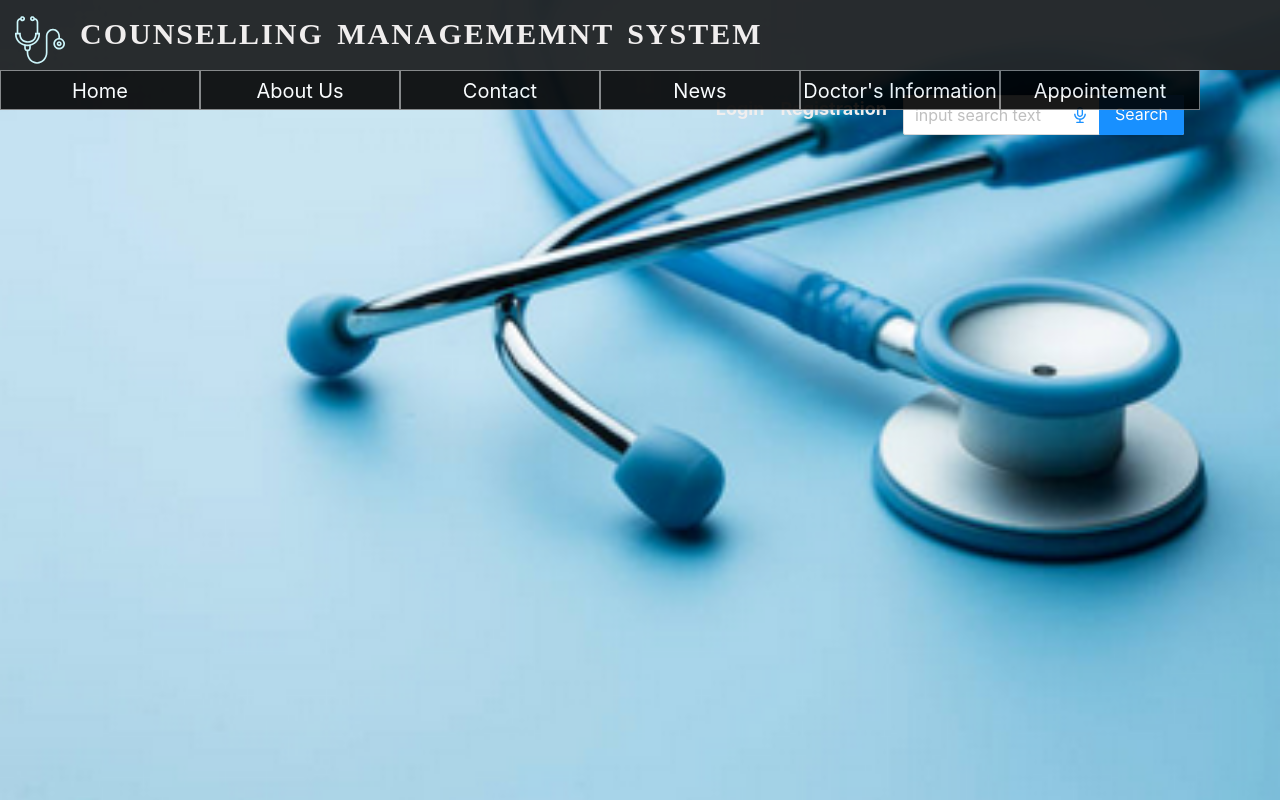
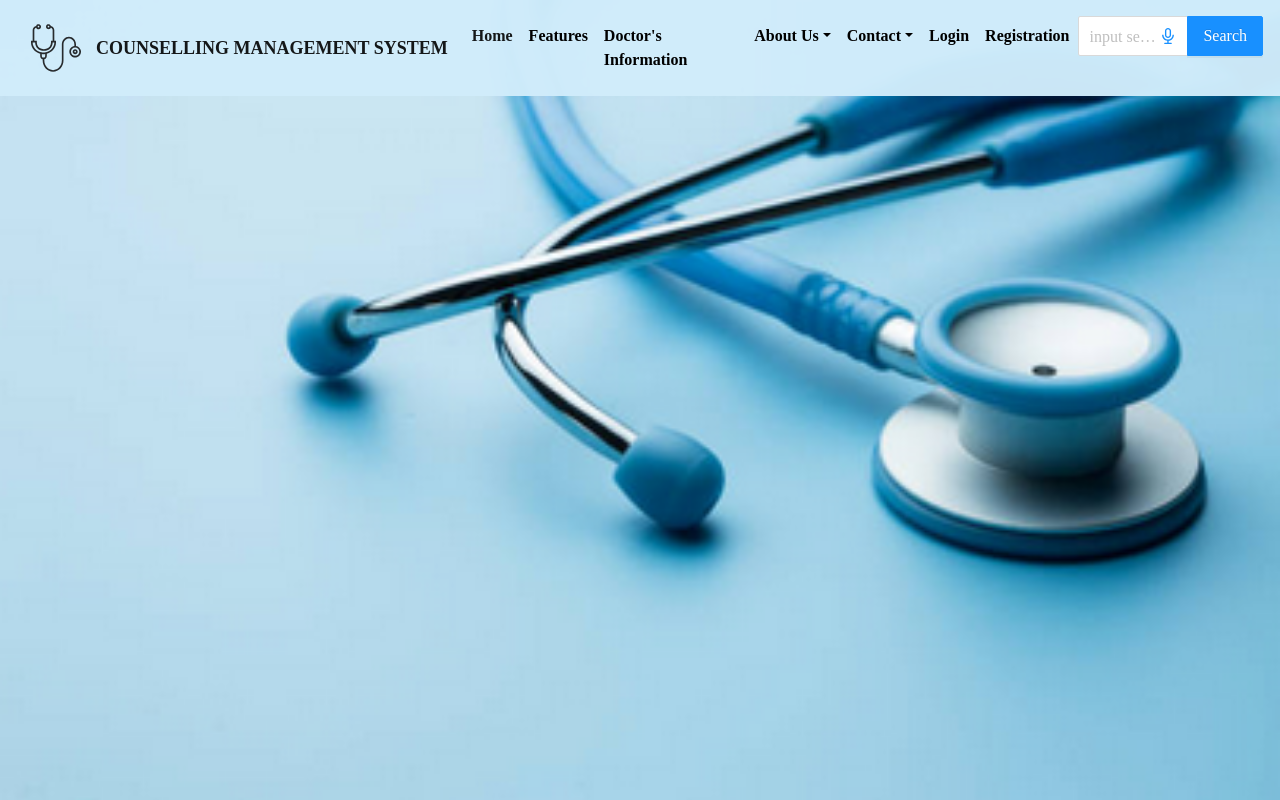
Before and after one commit to AlEkramHossainAbir/Patient-Management-System-FrontEnd, a Next.js app: page / in a window 1280 px wide. Shown: the top 800 px of the page. Built offline with nearby package versions, Linux system fonts and the light colour scheme.

Commit message:
Header and Navbar Changed

```diff
--- a/components/Mylayouts.jsx
+++ b/components/Mylayouts.jsx
@@ -1,14 +1,12 @@
 import { Layout } from "antd";
 import Header from "./common/Header";
 import Footer from "./common/Footer";
-import Navbar from "./common/Navbar";
 const { Content } = Layout;
 
 export default ({ children }) => {
   return (
     <React.Fragment>
       <Header title="Counselling management System" />
-      <Navbar />
       {children}
       <Footer />
     </React.Fragment>
--- a/components/common/Header.jsx
+++ b/components/common/Header.jsx
@@ -4,6 +4,7 @@ import { Button, Tooltip } from "antd";
 import { SearchOutlined } from "@ant-design/icons";
 import { Input } from "antd";
 import { AudioOutlined } from "@ant-design/icons";
+import Ribbon from "antd/lib/badge/Ribbon";
 const { Search } = Input;
 
 const suffix = (
@@ -36,28 +37,117 @@ export default class Header extends React.Component {
           ></link>
           <link rel="stylesheet" href="/style.css"></link>
         </Head>
-        <header>
-          <div className="head">
-            <div className="logo">
-              <img src="/stethoscope.svg" />
-              <a href="#" className="name">
-                Counselling Managememnt System
-              </a>
-            </div>
-            <info>
-              <a href="/auth/login">Login</a>
-              <a href="/auth/register">Registration</a>
+        <nav className="navbar navbar-expand-lg navbar-light">
+          <div className="logo">
+            <img src="/stethoscope.svg"></img>
+          </div>
+
+          <a className="navbar-brand" href="http://localhost:3000/">
+            Counselling Management System
+          </a>
+          <button
+            className="navbar-toggler"
+            type="button"
+            data-toggle="collapse"
+            data-target="#navbarNavDropdown"
+            aria-controls="navbarNavDropdown"
+            aria-expanded="false"
+            aria-label="Toggle navigation"
+          >
+            <span className="navbar-toggler-icon"></span>
+          </button>
+          <div className="collapse navbar-collapse" id="navbarNavDropdown">
+            <ul className="navbar-nav">
+              <li className="nav-item active">
+                <a className="nav-link" href="http://localhost:3000/">
+                  Home <span className="sr-only">(current)</span>
+                </a>
+              </li>
+              <li className="nav-item">
+                <a className="nav-link" href="../Layout">
+                  Features
+                </a>
+              </li>
+              <li className="nav-item">
+                <a className="nav-link" href="../doctorslist">
+                  Doctor's Information
+                </a>
+              </li>
+              <li className="nav-item dropdown">
+                <a
+                  className="nav-link dropdown-toggle"
+                  href="#"
+                  id="navbarDropdownMenuLink"
+                  role="button"
+                  data-toggle="dropdown"
+                  aria-haspopup="true"
+                  aria-expanded="false"
+                >
+                  About Us
+                </a>
+                <div
+                  className="dropdown-menu"
+                  aria-labelledby="navbarDropdownMenuLink"
+                >
+                  <a className="dropdown-item" href="#">
+                    Our Team
+                  </a>
+                  <a className="dropdown-item" href="#">
+                    Project Purpose
+                  </a>
+                  <a className="dropdown-item" href="#">
+                    Resources
+                  </a>
+                  <a className="dropdown-item" href="#">
+                    Mission & Vision
+                  </a>
+                </div>
+              </li>
+              <li className="nav-item dropdown">
+                <a
+                  className="nav-link dropdown-toggle"
+                  href="#"
+                  id="navbarDropdownMenuLink"
+                  role="button"
+                  data-toggle="dropdown"
+                  aria-haspopup="true"
+                  aria-expanded="false"
+                >
+                  Contact
+                </a>
+                <div
+                  className="dropdown-menu"
+                  aria-labelledby="navbarDropdownMenuLink"
+                >
+                  <a className="dropdown-item" href="#">
+                    Map
+                  </a>
+                  <a className="dropdown-item" href="#">
+                    Direction
+                  </a>
+                </div>
+              </li>
+              <li className="nav-item">
+                <a className="nav-link" href="/auth/login">
+                  Login
+                </a>
+              </li>
+              <li className="nav-item">
+                <a className="nav-link" href="/auth/register" target="_blank">
+                  Registration
+                </a>
+              </li>
               <Search
-                style={{ width: "50%" }}
+                style={{ float: "right", width: "25%" }}
                 placeholder="input search text"
                 enterButton="Search"
                 size="large"
                 suffix={suffix}
                 onSearch={(value) => console.log(value)}
               />
-            </info>
+            </ul>
           </div>
-        </header>
+        </nav>
       </React.Fragment>
     );
   }
--- a/components/common/Navbar.jsx
+++ /dev/null
@@ -1,65 +0,0 @@
-import React, { Component } from "react";
-import Header from "./Header";
-class Navbar extends Component {
-  state = {};
-  render() {
-    return (
-      <div className="navbar">
-        <ul>
-          <li>
-            <a href="http://localhost:3000/" action="#">
-              Home
-            </a>
-          </li>
-          <li>
-            <a href="#">About Us</a>
-            <ul>
-              <li>
-                <a href="#">our team</a>
-              </li>
-              <li>
-                <a href="#">Project Purpose</a>
-              </li>
-              <li>
-                <a href="#">Resources</a>
-              </li>
-              <li>
-                <a href="#">Mission &amp; Vision</a>
-              </li>
-            </ul>{" "}
-          </li>
-          <li>
-            <a href="#">Contact</a>
-            <ul>
-              <li>
-                <a href="#">Map</a>
-              </li>
-              <li>
-                <a href="#">Direction</a>
-              </li>
-            </ul>{" "}
-          </li>
-          <li>
-            <a href="#">News</a>
-          </li>
-          <li>
-            <a href="../doctorslist">Doctor's Information</a>
-          </li>
-          <li>
-            <a href="../Layout">Appointement</a>
-            <ul>
-              <li>
-                <a href="#">Online</a>
-              </li>
-              <li>
-                <a href="#">Offline</a>
-              </li>
-            </ul>{" "}
-          </li>
-        </ul>
-      </div>
-    );
-  }
-}
-
-export default Navbar;
--- a/pages/auth/login.jsx
+++ b/pages/auth/login.jsx
@@ -1,5 +1,4 @@
 import Mylayout from "../../components/Mylayouts";
-import Navbar from "../../components/common/Navbar";
 import Login from "../../components/auth/Login";
 import React, { Component } from "react";
 class LoginPage extends Component {
@@ -8,7 +7,6 @@ class LoginPage extends Component {
     return (
       <>
         <Mylayout>
-          <Navbar />
           <Login></Login>
         </Mylayout>
       </>
--- a/pages/auth/register.jsx
+++ b/pages/auth/register.jsx
@@ -1,6 +1,4 @@
 import Mylayout from "../../components/Mylayouts";
-import Navbar from "../../components/common/Navbar";
-import Login from "../../components/auth/Login";
 import RegistrationForm from "../../components/auth/Register";
 import React, { Component } from "react";
 class RegistrationPage extends Component {
@@ -9,7 +7,6 @@ class RegistrationPage extends Component {
     return (
       <>
         <Mylayout>
-          <Navbar />
           <RegistrationForm />
         </Mylayout>
       </>
--- a/public/style.css
+++ b/public/style.css
@@ -2,24 +2,7 @@
   margin: 0;
   border: 0;
 }
-.head {
-  background-color: #232729f8;
-  height: 70px;
-  width: 100%;
-  position: fixed;
-  z-index: 12;
-}
-.name {
-  font-weight: lighter;
-  text-transform: uppercase;
-}
-.head a {
-  font-size: 18px;
-  font-weight: bold;
-  color: rgb(240, 238, 238);
-  text-decoration: none;
-  margin-right: 1rem;
-}
+
 .logo {
   line-height: 10px;
   width: auto;
@@ -28,10 +11,6 @@
 .logo img {
   height: 50px;
   margin: 15px 15px;
-}
-info {
-  float: right;
-  margin-top: 15px;
 }
 
 .language {
@@ -164,8 +143,27 @@ footer li i {
   color: #fff;
   font-size: 12px;
 }
+.navbar {
+  background-color: #d0ecfaf8;
+  height: auto;
+  width: 100%;
+  position: fixed;
+  z-index: 12;
+  font-family: bignoodletitling;
+}
+.navbar .navbar-brand {
+  font-size: 18px;
+  text-transform: uppercase;
+  font-weight: bold;
+}
+.navbar-nav .nav-item .nav-link {
+  font-size: 16px;
+  font-weight: bold;
+  color: #000;
+  text-decoration: none;
+}
 
-.navbar {
+/* .navbar {
   padding: 0;
   margin: 0;
   height: 100px;
@@ -203,7 +201,7 @@ footer li i {
 }
 .navbar ul li:hover ul li {
   display: block;
-}
+} */
 section {
   margin: 0;
   padding: 10rem 0;
@@ -454,11 +452,6 @@ h4 {
   color: #7f00ff;
   border: 2px solid #7f00ff;
 } */
-@media screen and (max-width: 720px) {
-  .navbar {
-    display: none;
-  }
-}
 
 @media screen and (max-width: 1085px) {
   .head {
@@ -480,11 +473,10 @@ h4 {
   .footer-items {
     width: 50%;
   }
-  .navbar {
-    height: 200px;
-    margin-top: 200px;
-    position: fixed;
-    z-index: 12;
+}
+@media only screen and (max-width: 990px) {
+  .navbar-nav .nav-item .nav-link {
+    color: #00121b;
   }
 }
 
@@ -520,10 +512,6 @@ h4 {
     word-spacing: 2px;
     font-size: 20px;
   }
-  .navbar {
-    margin-top: 60px;
-    width: 50%;
-  }
 }
 
 /* Small devices (portrait tablets and large phones, 600px and up)*/
```
Also changed, not shown: public/stethoscope.svg.
